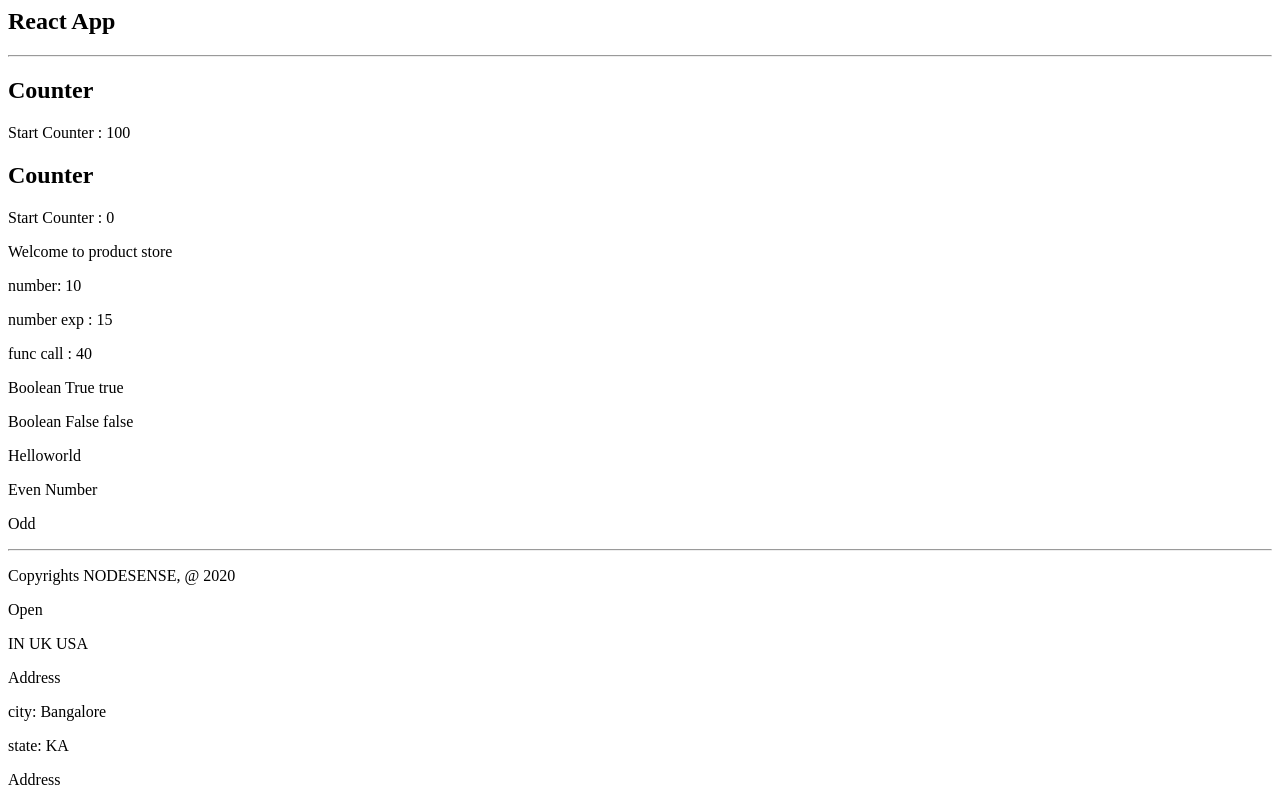
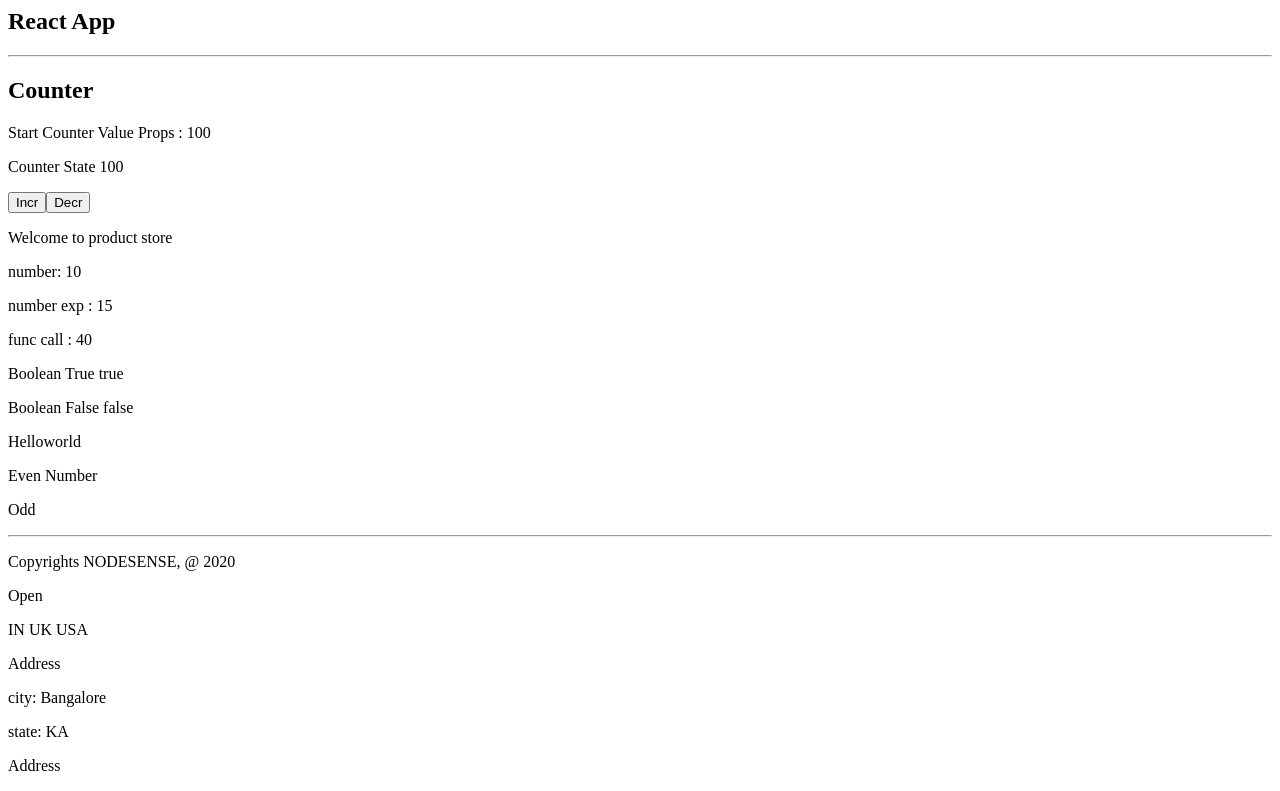
Before and after one commit to nodesense/react-free-workshop1, a React (Create React App) app: page / in a window 1280 px wide. Shown: the top 791 px of the page. Built offline with nearby package versions, Linux system fonts and the light colour scheme.

Commit message:
counter setState starter

```diff
--- a/src/App.js
+++ b/src/App.js
@@ -24,7 +24,6 @@ function App() {
 
             <Counter startValue={100} />
 
-            <Counter   />
 
             <Home />
            <Footer year={ 2020 }
--- a/src/components/Counter.js
+++ b/src/components/Counter.js
@@ -21,20 +21,122 @@ class Counter extends React.Component {
         startValue: 0
     }
 
+    // react pass the props to the constructor
+    constructor(props) {
+        // ES6, if you extend a base class, you call base class constructor
+        super(props); // passing props assing this.props = props
+        console.log('counter props in cons', this.props);
+        // this.myfunc();
+
+        //state: component internal data
+        //        mutate - the data can be changed/updated
+        //        components own data
+        //        attached component instance, this.state, should be object type {}
+        // state is keyword
+        this.state = {
+            counter: this.props.startValue, // mutate , initialize state from props, first time
+            name: 'React Course Registration',
+            flag: true
+        }; // many life cycle event, when the state should be updated
+
+        // component should should go into state, not like below
+        //this.name = 'Krish'; // BAD
+        //this.course = 'React'; // BAD
+    }
+
+    myfunc() {
+        console.log('myfunc props', this.props)
+    }
+
+    //es5 bind
+    //es6 with arrow func render
+    // JS, what is this, this in context -- self study
+
+    //es6 next/stage 2
+    // this in context
+    // safer for event
+    // WARNING: Contains bad practices
+    increment = () => {
+        console.log('increment called before', this.state.counter);
+        //BAD/WORST
+        // REACT V.DOMs are stateless, no data binding
+        // REACT doesn't track the data/data changes
+        // REACT IS VIEW
+        // NOT Model or Controller
+        this.state.counter++; // Mutating State directly
+
+        // my model data got changed
+        // tell react framework that we have updated UI
+
+        // to tell react to call render function
+        // async call
+        // react has internals, event loop,
+        // react eventually will render for sure
+        // should not be used
+        // should be used in limited use cases
+        // BAD practice
+        this.forceUpdate();  // keyword, will not go thourhg shouldComponentUpdate()
+        console.log('increment called after', this.state.counter);
+
+       // this.render(); // NO USE we get v.dom?
+    }
+
+
+    //GOOD practices to manage state
+    decrement = () => {
+        console.log('decrement called before', this.state.counter);
+
+        //setState keyword
+        // update the state
+        // async
+        // eventually it will update the state, not immediately
+        // will set the state, tell react to call render function
+        // setState will take new state, merge with current state, eventulally become new state
+        // queue it for batch update
+        //
+        // GOOD
+        this.setState({
+            //key/value
+            // update existing one
+            counter: this.state.counter - 1,
+            //set new state attribute OK
+            isProgress: true
+        })
+
+        console.log('decrement called after', this.state.counter);
+    }
+
+
+
     // State, Lifecycle - tomorrow
 
     //react keyword
     // called by react framework
     // create and return v.doms
     // mandatory
+    // whenever render called, we are creating v.dom, return v.doms
+    // for real, it patches only what is changed
     render() {
         // how the class component instance will receive props?
         // this.props is keyword
-        console.log('Counter render ', this.props);
+        console.log('Counter render props ', this.props);
+
+        console.log('Counter render state ', this.state);
+
         return (
             <div>
                 <h2>Counter</h2>
-                <p>Start Counter : {this.props.startValue}</p>
+                <p>Start Counter Value Props : {this.props.startValue}</p>
+                <p>Counter State {this.state.counter}</p>
+
+                {/* onClick is react event,
+                    event loop
+                    render is associated with event loop
+                    */
+                }
+
+                <button onClick={this.increment}>Incr</button>
+                <button onClick={this.decrement}>Decr</button>
             </div>
         )
     }
```
Also changed, not shown: src/components/Calc.js (added).
